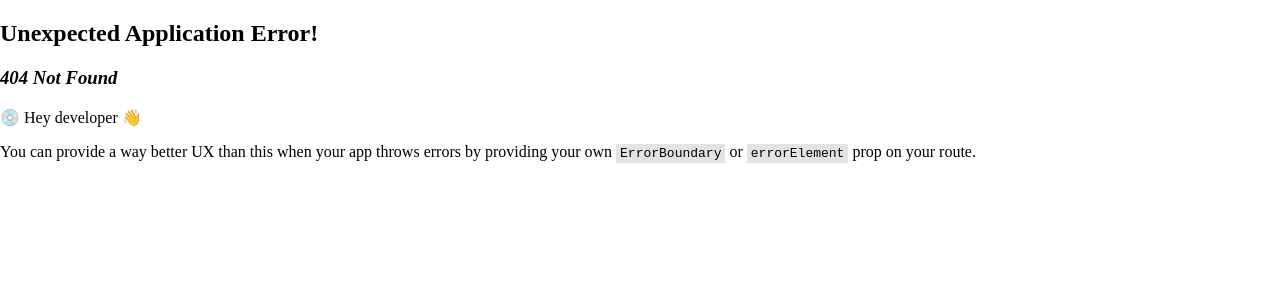
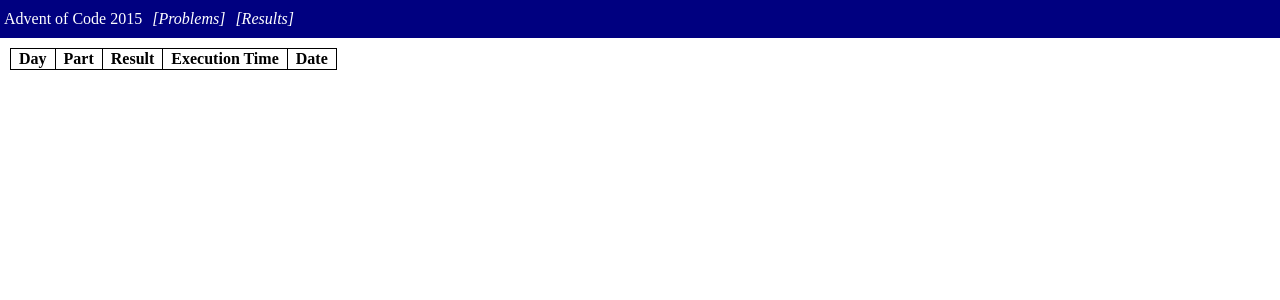
Before and after one commit to castle8080/rook_aoc_2015, a React (Vite) app: page /results in a window 1280 px wide. Before the commit this address had no page. Shown: the top 300 px of the page. Built offline with nearby package versions, Linux system fonts and the light colour scheme.

Commit message:
Adding ability to store answers and view them all at once.

```diff
--- /dev/null
+++ b/src/components/main_header.tsx
@@ -0,0 +1,13 @@
+import { Link } from 'react-router-dom';
+
+function MainHeader() {
+    return (
+        <div className="main-header">
+            <a href="https://adventofcode.com/2015" target="_blank" className='main-header-link'>Advent of Code 2015</a>
+            <Link to="/" className='main-header-sub-link'>[Problems]</Link>
+            <Link to="/results" className='main-header-sub-link'>[Results]</Link>
+        </div>
+    );
+}
+
+export default MainHeader;
--- /dev/null
+++ b/src/components/problem_results_view.tsx
@@ -0,0 +1,34 @@
+import { ProblemResults, ProblemResultInfo } from "../services/problem_results";
+import MainHeader from "./main_header";
+
+function render_result_info(result_info: ProblemResultInfo) {
+    return <tr>
+        <td style={{ textAlign: 'center' }}>{ result_info.day }</td>
+        <td style={{ textAlign: 'center' }}>{ result_info.part }</td>
+        <td style={{ textAlign: 'right' }}>{ result_info.result }</td>
+        <td style={{ textAlign: 'right' }}>{ result_info.execution_time }</td>
+        <td style={{ textAlign: 'center' }}>{ result_info.execution_date }</td>
+    </tr>
+}
+
+function ProblemResultsView() {
+    var results = ProblemResults.get();
+
+    return (<>
+        <MainHeader/>
+        <div className="problem-results-div">
+            <table>
+                <tr>
+                    <th style={{ textAlign: 'center' }}>Day</th>
+                    <th style={{ textAlign: 'center' }}>Part</th>
+                    <th style={{ textAlign: 'right' }}>Result</th>
+                    <th style={{ textAlign: 'right' }}>Execution Time</th>
+                    <th style={{ textAlign: 'center' }}>Date</th>
+                </tr>
+                { results.map(render_result_info) }
+            </table>
+        </div>
+    </>);
+}
+
+export default ProblemResultsView;
--- a/src/index.css
+++ b/src/index.css
@@ -14,6 +14,15 @@
     color: white;
     text-decoration: none;
     font-weight: normal;
+}
+
+.main-header-link {
+    margin-right: 10px;
+}
+
+.main-header-sub-link {
+    margin-right: 10px;
+    font-style: italic;
 }
 
 .problems-main {
@@ -44,6 +53,10 @@
     margin-top: 0px;
 }
 
+.problem-display button {
+    margin-bottom: 10px;
+}
+
 .result-display {
     border-style: solid;
     border-color: gray;
@@ -53,9 +66,23 @@
     padding: 10px;
 }
 
-
 .result-display h3 {
     margin-top: 0px;
     margin-bottom: 10px;
     text-decoration: underline;
 }
+
+.problem-results-div table {
+    border-collapse: collapse;
+    margin-left: 10px;
+    margin-top: 10px;
+    margin-bottom: 10px;
+}
+
+.problem-results-div table td, th {
+    border-style: solid;
+    border-width: thin;
+    border-color: black;
+    padding-left: 8px;
+    padding-right: 8px;
+}
--- a/src/main.tsx
+++ b/src/main.tsx
@@ -8,10 +8,12 @@
 import './index.css'
 
 import Problems from './problems/problems.tsx';
+import ProblemResultsView from './components/problem_results_view.tsx';
 
 const router = createBrowserRouter([
     { path: "/", element: <Problems/>, },
     { path: "/problem/:id", element: <Problems/> },
+    { path: "/results", element: <ProblemResultsView/> },
 ]);
 
 ReactDOM.createRoot(document.getElementById('root')!).render(
--- a/src/problems/problem.tsx
+++ b/src/problems/problem.tsx
@@ -1,4 +1,5 @@
 import { useState, useEffect, FormEvent } from 'react'
+import { ProblemResultInfo, ProblemResults } from '../services/problem_results';
 
 interface Result {
     name: string,
@@ -130,6 +131,30 @@
         set_input(e.currentTarget.value);
     }
 
+    function to_problem_result_info(result: Result|null, part: number): ProblemResultInfo {
+        if (result == null) {
+            throw Error("A null result cannot be saved.");
+        }
+        if (result.result == null) {
+            throw Error("Can not save result without a valid result.");
+        }
+
+        return {
+            day: props.day,
+            part: part,
+            result: result.result,
+            execution_date: result.start_time!.toISOString(),
+            execution_time: result.execution_time!,
+        };
+    }
+
+    function on_accept_answers(e: React.MouseEvent<HTMLButtonElement>) {
+        ProblemResults.add([
+            to_problem_result_info(result1, 1),
+            to_problem_result_info(result2, 2),
+        ])
+    }
+
     return (
         <div className="problem-display">
             <h2>Advent of Code <a href={props.problem_link} target="description_view_tab"> Day {props.day}</a></h2>
@@ -151,6 +176,9 @@
                     &nbsp;<a href={ "/input/" + input_name } target='input_view_tab'>View</a>
                 </p>
             </div>
+            { result1 != null && result1.result != null && result2 != null && result2.result != null &&
+                <button onClick={on_accept_answers}>Accept Answers</button>
+            }
             <ResultDisplay result = { result1 }/>
             <ResultDisplay result = { result2 }/>
         </div>
--- a/src/problems/problems.tsx
+++ b/src/problems/problems.tsx
@@ -23,6 +23,7 @@
 import Problem20 from "./problem20";
 import Problem21 from "./problem21";
 import Problem22 from "./problem22";
+import MainHeader from '../components/main_header';
 
 const PROBLEMS = [
     Problem1,
@@ -101,22 +102,26 @@
     return <ProblemComponent/>;
 }
 
+function ProblemNavigation() {
+    return (
+        <div className="problems-navigation">
+            <ul>
+                { PROBLEM_INFO.map((p_info) =>
+                    <li key={p_info.id}><Link to={ `/problem/${p_info.id}` }>{p_info.name}</Link></li>
+                )}
+            </ul>
+        </div>
+    );
+}
+
 function Problems() {
     let { id } = useParams();
     let p_info = get_problem_info(id);
 
     return (<>
-        <div className="main-header">
-            <a href="https://adventofcode.com/2015" target="_blank">Advent of Code 2015</a>
-        </div>
+        <MainHeader/>
         <div className="problems-main">
-            <div className="problems-navigation">
-                <ul>
-                    { PROBLEM_INFO.map((p_info) =>
-                        <li key={p_info.id}><Link to={ `/problem/${p_info.id}` }>{p_info.name}</Link></li>
-                    )}
-                </ul>
-            </div>
+            <ProblemNavigation/>
             <div className="problems-content">
                 { create_problem_content(p_info) }
             </div>
--- /dev/null
+++ b/src/services/problem_results.ts
@@ -0,0 +1,59 @@
+const LOCAL_STORAGE_KEY = "AOC_2015_results";
+
+export interface ProblemResultInfo {
+    day: number;
+    part: number;
+    result: string;
+    execution_time: number;
+    execution_date: string;
+}
+
+export class ProblemResults {
+
+    public static add(results: ProblemResultInfo[]) {
+        var current_info = ProblemResults.get();
+        for (const r of results) {
+            ProblemResults.add_result(current_info, r);
+        }
+        current_info.sort(ProblemResults.compare_problem_result_info);
+        localStorage.setItem(LOCAL_STORAGE_KEY, JSON.stringify(current_info));
+    }
+
+    public static get(): ProblemResultInfo[] {
+        let result_str = localStorage.getItem(LOCAL_STORAGE_KEY);
+        if (result_str == null) {
+            return [];
+        }
+        else {
+            return JSON.parse(result_str);
+        }
+    }
+
+    private static compare_problem_result_info(pi1: ProblemResultInfo, pi2: ProblemResultInfo) {
+        if (pi1.day < pi2.day) {
+            return -1;
+        }
+        else if (pi2.day < pi1.day) {
+            return 1;
+        }
+        else if (pi1.part < pi2.part) {
+            return -1;
+        }
+        else if (pi1.part > pi2.part) {
+            return 1;
+        }
+        else {
+            return 0;
+        }
+    }
+
+    private static add_result(current_info: ProblemResultInfo[], new_result: ProblemResultInfo) {
+        for (let i = 0; i < current_info.length; i++) {
+            if (ProblemResults.compare_problem_result_info(current_info[i], new_result) == 0) {
+                current_info[i] = new_result;
+                return;
+            }
+        }
+        current_info.push(new_result);
+    }
+}
```
